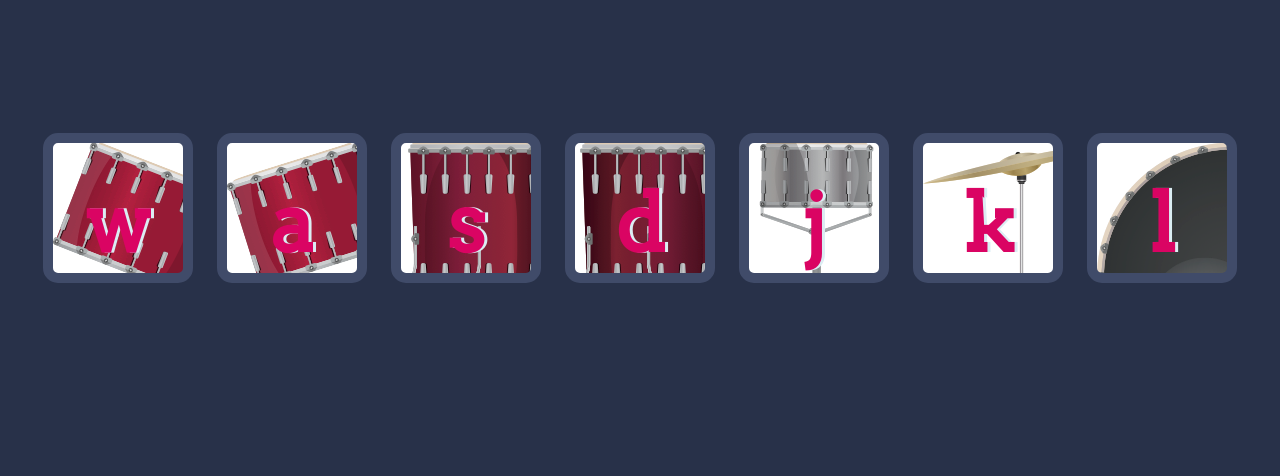
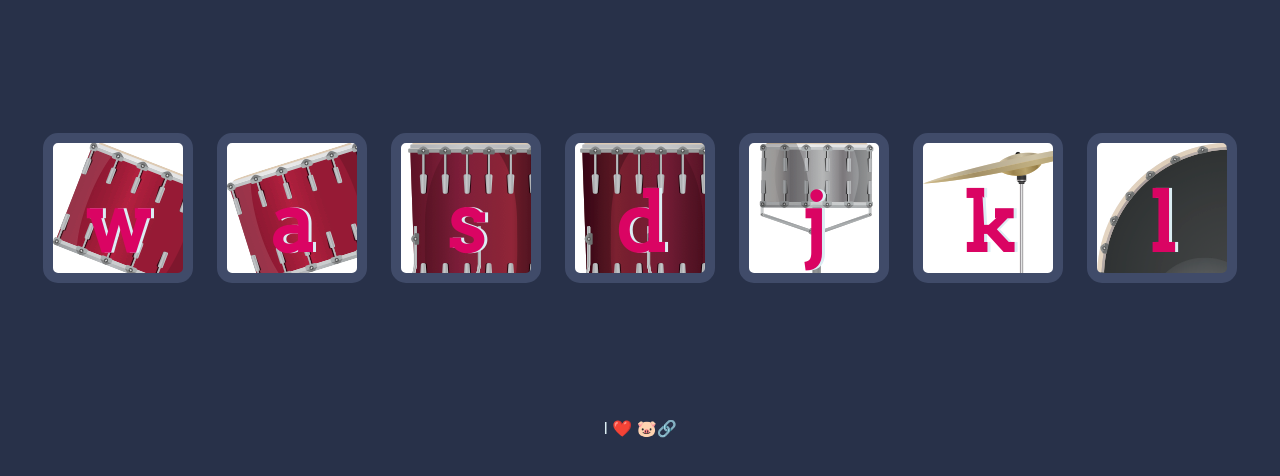
Before and after one commit to charlottechik/drumkit, a plain HTML site: page index.html in a window 1280 px wide. Shown: the part 156-632 px from the top of the page. Drawn offline with Linux system fonts and the light colour scheme.

Commit message:
Update index.html

```diff
--- a/index.html
+++ b/index.html
@@ -23,7 +23,7 @@
 
 
   <footer>
-
+  I ❤️ 🐷🔗
   </footer>
 
   <script src="index.js" charset="utf-8"></script>
```
